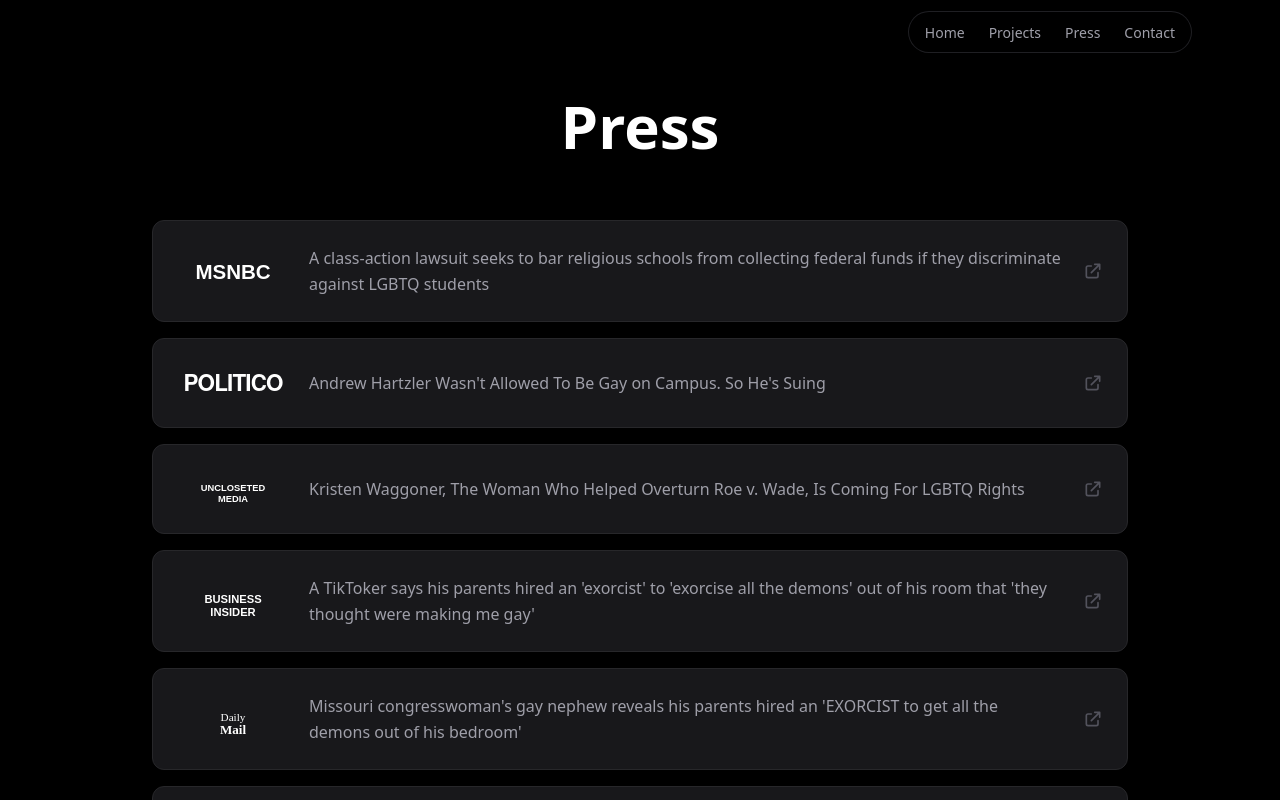
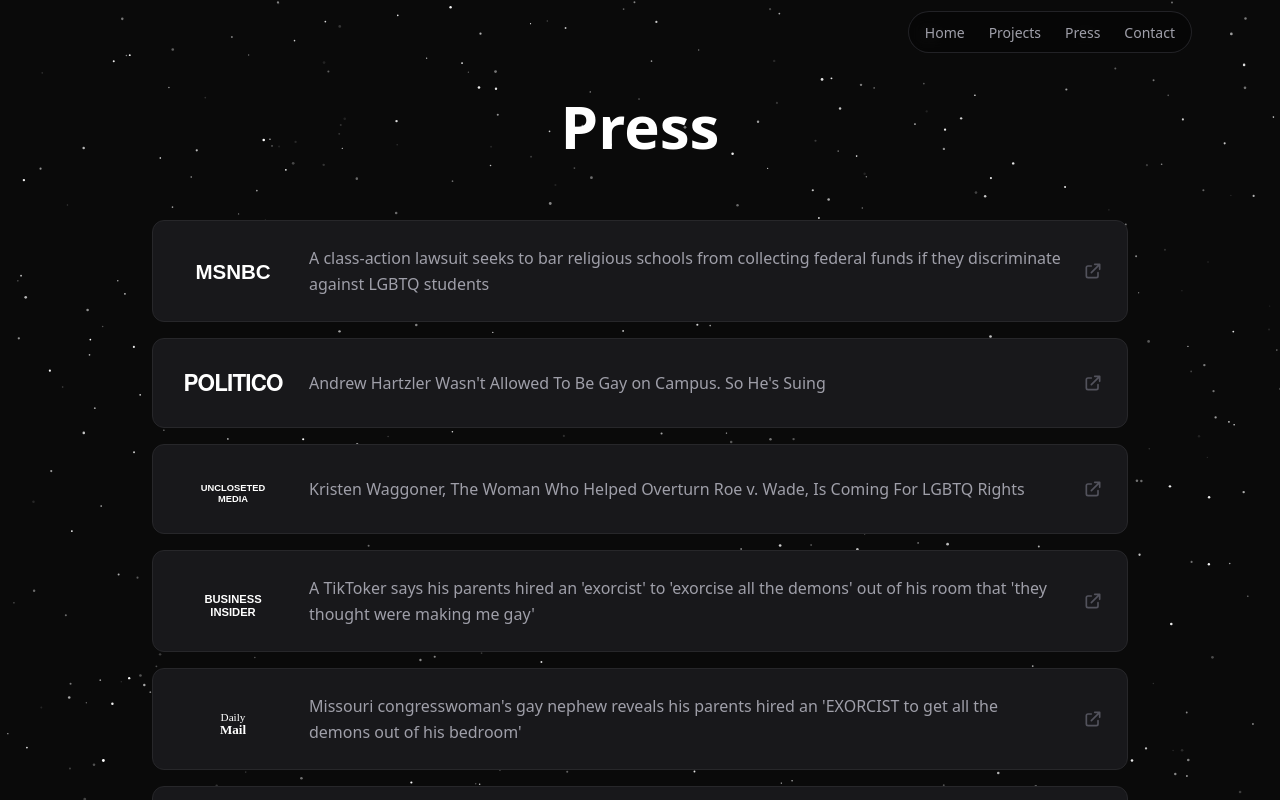
Before and after one commit to andyhartzler/andrewhartzler-site, a Next.js app: page /press in a window 1280 px wide. Shown: the top 800 px of the page. Built offline with nearby package versions, Linux system fonts and the light colour scheme.

Commit message:
Remove bg-black from press page to show sparkles

```diff
--- a/src/app/press/page.tsx
+++ b/src/app/press/page.tsx
@@ -139,7 +139,7 @@
 
 export default function PressPage() {
   return (
-    <main className="min-h-screen bg-black text-white pt-24 pb-16">
+    <main className="min-h-screen text-white pt-24 pb-16">
       <div className="max-w-5xl mx-auto px-6">
         {/* Header */}
         <div className="text-center mb-16">
```
